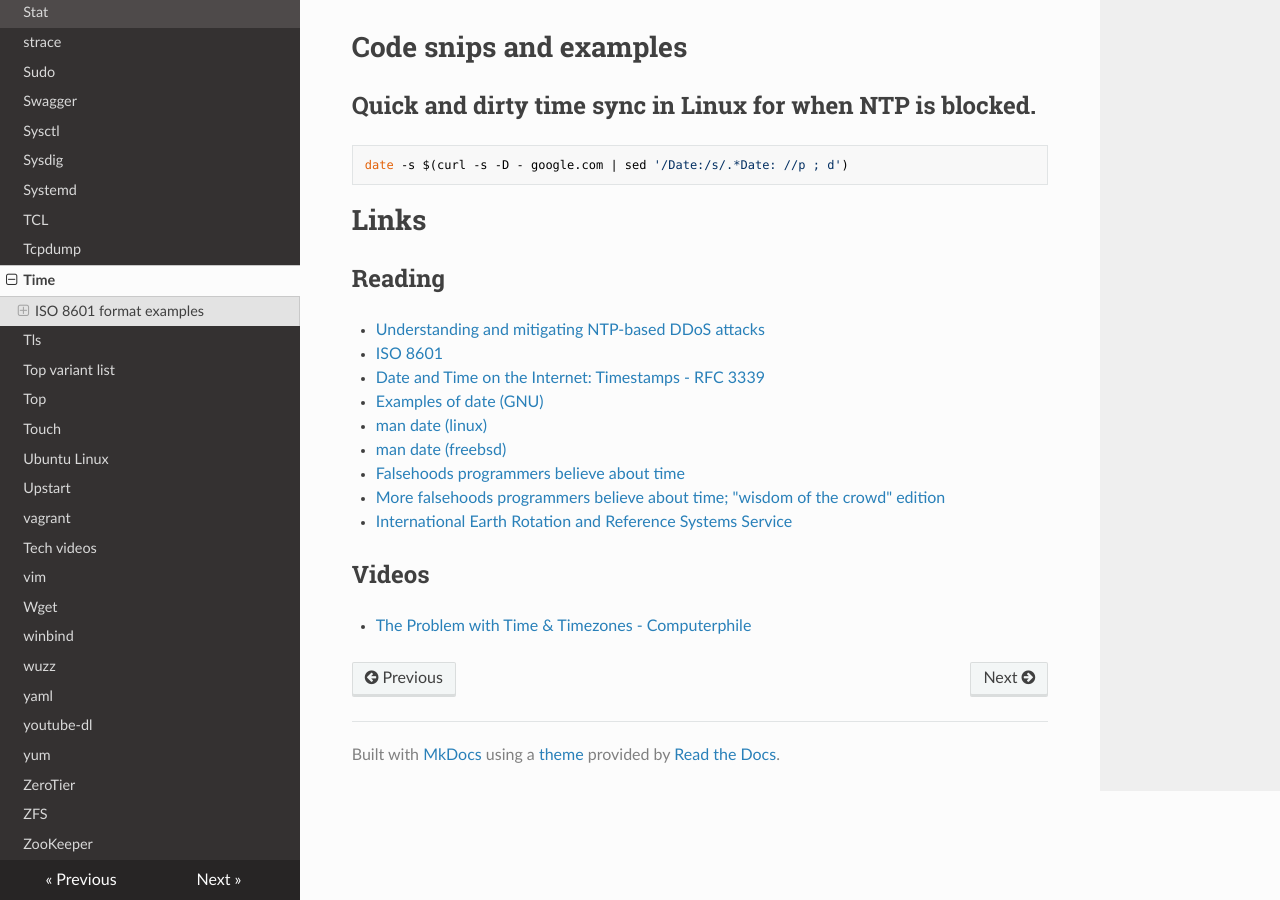
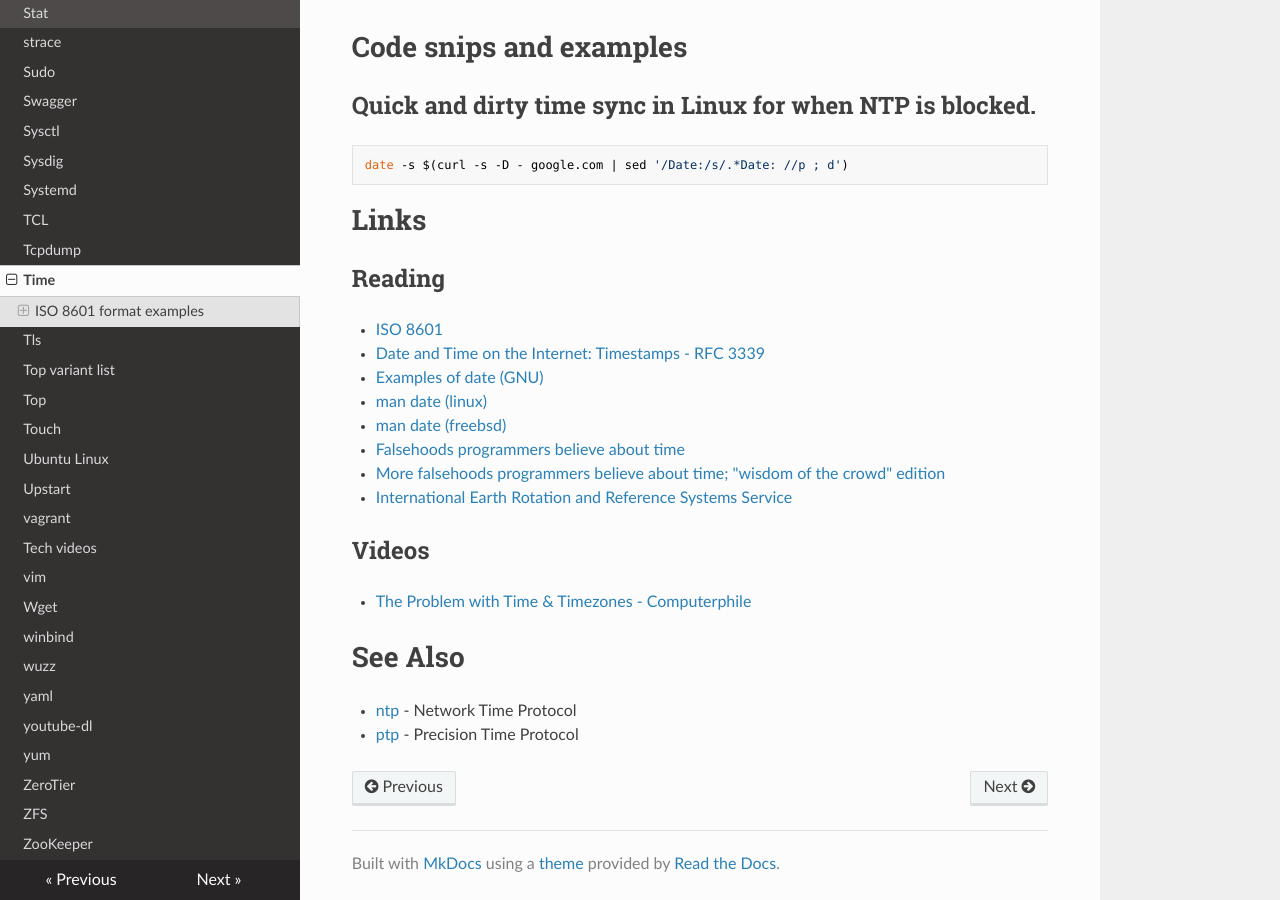
Before and after one commit to lando-cal/tech-notes, an MkDocs documentation site: the page built from docs/time.md, in a window 1280 px wide and 900 px high, scrolled down 2700 px. Built offline with MkDocs 1.6.1, drawn with Linux system fonts in a browser that asks for light colours; nearby versions of some CDN libraries.

Commit message:
Add some time notes

```diff
--- a/docs/time.md
+++ b/docs/time.md
@@ -110,7 +110,6 @@ date -s $(curl -s -D - google.com | sed '/Date:/s/.*Date: //p ; d')
 
 ## Reading
 
-- [Understanding and mitigating NTP-based DDoS attacks](https://blog.cloudflare.com/understanding-and-mitigating-ntp-based-ddos-attacks/)
 - [ISO 8601](https://en.wikipedia.org/wiki/ISO_8601)
 - [Date and Time on the Internet: Timestamps - RFC 3339](https://tools.ietf.org/html/rfc3339)
 - [Examples of date (GNU)](https://www.gnu.org/software/coreutils/manual/html_node/Examples-of-date.html)
@@ -123,3 +122,7 @@ date -s $(curl -s -D - google.com | sed '/Date:/s/.*Date: //p ; d')
 ## Videos
 
 - [The Problem with Time & Timezones - Computerphile](https://www.youtube.com/watch?v=-5wpm-gesOY)
+
+# See Also
+- [ntp](ntp) - Network Time Protocol
+- [ptp](ptp) - Precision Time Protocol
```
Also changed, not shown: docs/ntp.md (added, +14 -0 lines), docs/ptp.md (added, +12 -0 lines).
